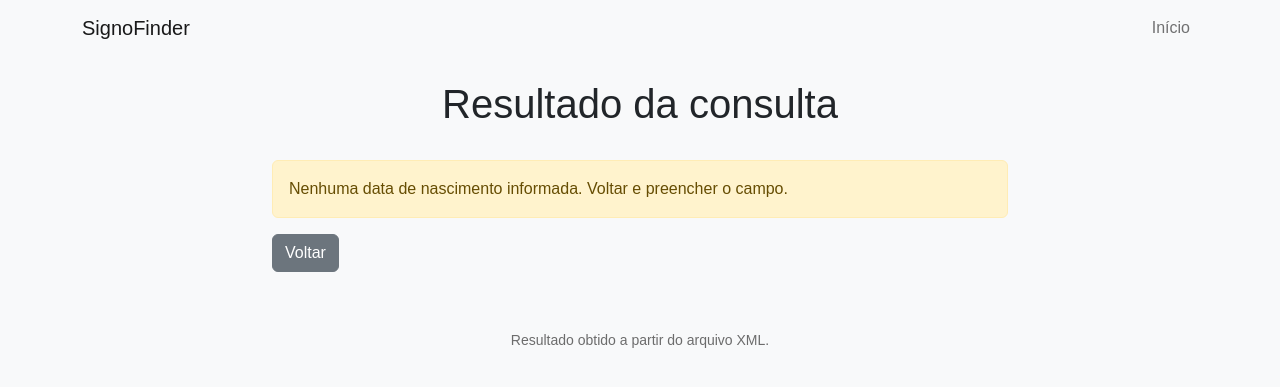
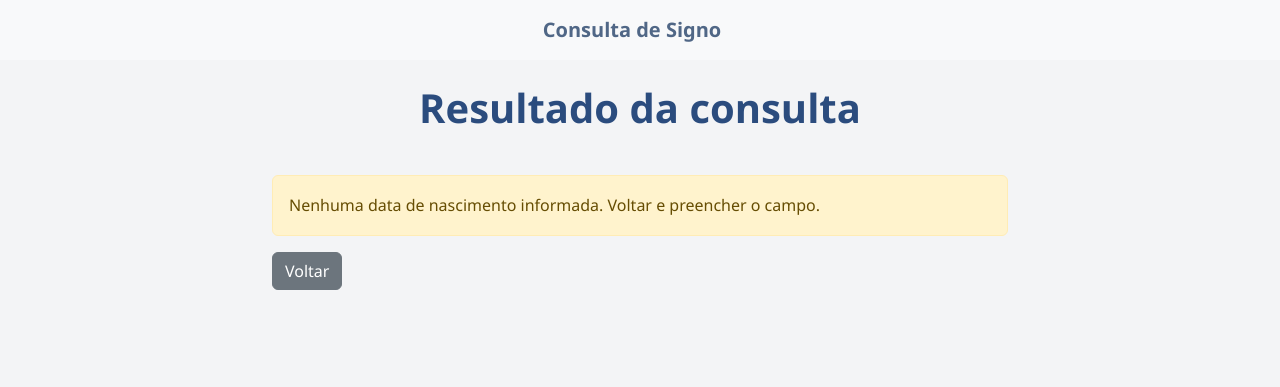
Before and after one commit to Camila-Falaschi/formulario-validacao-xml, a PHP site: page /show_zodiac_sign.php in a window 1280 px wide. Shown: the top 387 px of the page. Run offline with PHP 8.4, Linux system fonts and the light colour scheme; data that the repository does not hold is empty.

Commit message:
Fix: ajusta css e componentes

```diff
--- a/assets/css/style.css
+++ b/assets/css/style.css
@@ -1,33 +1,100 @@
 body {
-  background-color: #f8f9fa;
-  color: #212529;
-  font-family: Arial, Helvetica, sans-serif;
+  background-color: #f3f4f6;
+  color: #1f2937;
+  font-family: 'Source Sans 3', 'Segoe UI', Roboto, sans-serif;
+  margin: 0;
+  padding: 0;
+  line-height: 1.7;
+}
+
+h1, h2 {
+  text-align: center;
+  color: #2b4c7e;
+  margin-bottom: 1.2rem;
+  font-weight: 700;
+}
+
+.custom-title-header {
+  color: #506786;
+  font-weight: 700;
+}
+
+.custom-title-header:hover {
+  color: #0a4188;
 }
 
 .card-signo {
-  border-radius: 12px;
-  box-shadow: 0 6px 18px rgba(0,0,0,0.06);
+  background-color: #ffffff;
+  border: 1px solid #e5e7eb;
+  border-radius: 10px;
+  padding: 2rem;
+  text-align: center;
+  color: #111827;
+  width: 100%;
+  max-width: 600px;
+  box-shadow: 0 2px 10px rgba(0,0,0,0.05);
 }
 
 .signo-name {
-  font-size: 1.6rem;
+  font-size: 1.9rem;
   font-weight: 700;
+  color: #1e3a8a;
+  margin-bottom: 0.8rem;
+  text-transform: uppercase;
+  letter-spacing: 0.05em;
 }
 
 .description {
-  font-size: 1rem;
-  line-height: 1.4;
+  font-size: 1.05rem;
+  color: #374151;
+  max-width: 500px;
+  margin: 0 auto 1.5rem auto;
 }
 
-footer {
-  margin-top: 2.5rem;
-  padding: 1rem 0;
-  text-align: center;
-  color: #6c6c6c;
-}
-
-/* Form spacing */
 .form-section {
   max-width: 540px;
   margin: 0 auto;
 }
+
+label {
+  display: block;
+  font-weight: 600;
+  color: #374151;
+  margin-bottom: 0.3rem;
+}
+
+input[type="date"],
+button {
+  width: 100%;
+  padding: 0.75rem;
+  font-size: 1rem;
+  border-radius: 6px;
+  border: 1px solid #d1d5db;
+  background-color: #ffffff;
+  color: #111827;
+  box-sizing: border-box;
+}
+
+input[type="date"]:focus-visible,
+button:focus-visible {
+  outline: 3px solid #93c5fd;
+  outline-offset: 2px;
+}
+
+button {
+  margin-top: 1rem;
+  background-color: #2b4c7e;
+  color: #ffffff;
+  font-weight: 600;
+  border: none;
+}
+
+button:hover,
+button:focus-visible {
+  background-color: #1e3a8a;
+}
+
+button:disabled {
+  opacity: 0.6;
+  cursor: not-allowed;
+}
--- /dev/null
+++ b/assets/js/zodiac_logic.php
@@ -0,0 +1,43 @@
+<?php
+function findZodiacSign(DateTime $birthDate, string $xmlFile = 'signos.xml'): array {
+    if (!file_exists($xmlFile)) {
+        return ['error' => 'Arquivo de dados (signos.xml) não encontrado.'];
+    }
+
+    libxml_use_internal_errors(true);
+    $signos = simplexml_load_file($xmlFile);
+    if ($signos === false) {
+        return ['error' => 'Erro ao ler o arquivo XML de signos.'];
+    }
+
+    $birthMonthDay = $birthDate->format('m-d');
+
+    foreach ($signos->signo as $signo) {
+        $dataInicio = (string)$signo->dataInicio;
+        $dataFim = (string)$signo->dataFim;
+
+        $startMonthDay = DateTime::createFromFormat('d/m', $dataInicio)->format('m-d');
+        $endMonthDay = DateTime::createFromFormat('d/m', $dataFim)->format('m-d');
+
+        $isMatch = false;
+
+        if ($startMonthDay > $endMonthDay) {
+            if ($birthMonthDay >= $startMonthDay || $birthMonthDay <= $endMonthDay) {
+                $isMatch = true;
+            }
+        } else {
+            if ($birthMonthDay >= $startMonthDay && $birthMonthDay <= $endMonthDay) {
+                $isMatch = true;
+            }
+        }
+
+        if ($isMatch) {
+            return [
+                'signoNome' => (string)$signo->signoNome,
+                'descricao' => (string)$signo->descricao
+            ];
+        }
+    }
+
+    return ['error' => 'Não foi possível identificar o signo com a data informada.'];
+}
--- a/header.php
+++ /dev/null
@@ -1,32 +0,0 @@
-<?php
-?>
-<!doctype html>
-<html lang="pt-BR">
-<head>
-  <meta charset="utf-8">
-  <meta name="viewport" content="width=device-width, initial-scale=1">
-  <title>Consulta de Signo</title>
-
-  <link href="https://cdn.jsdelivr.net/npm/bootstrap@5.2.0/dist/css/bootstrap.min.css" rel="stylesheet"
-        integrity="sha384-gH2yIJqKdNHPEq0n4Mqa/HGKIhSkIHeL5AyhkYV8i59U5AR6csBvApHHNl/vI1Bx" crossorigin="anonymous">
-
-  <link rel="stylesheet" href="assets/css/style.css">
-</head>
-<body>
-  <nav class="navbar navbar-expand-lg navbar-light bg-light mb-4">
-    <div class="container">
-      <a class="navbar-brand" href="index.php">SignoFinder</a>
-      <button class="navbar-toggler" type="button" data-bs-toggle="collapse" data-bs-target="#navMenu"
-              aria-controls="navMenu" aria-expanded="false" aria-label="Alternar navegação">
-        <span class="navbar-toggler-icon"></span>
-      </button>
-
-      <div class="collapse navbar-collapse" id="navMenu">
-        <ul class="navbar-nav ms-auto">
-          <li class="nav-item"><a class="nav-link" href="index.php">Início</a></li>
-        </ul>
-      </div>
-    </div>
-  </nav>
-
-  <div class="container">
--- /dev/null
+++ b/layouts/footer.php
@@ -0,0 +1,5 @@
+</div> <script src="https://cdn.jsdelivr.net/npm/bootstrap@5.2.0/dist/js/bootstrap.bundle.min.js"
+        integrity="sha384-A3rJD856KowSb7dwlZdYEkO39Gagi7vIsF0jrRAoQmDKKtQBHUuLZ9AsSv4jD4Xa"
+        crossorigin="anonymous"></script>
+</body>
+</html>
--- /dev/null
+++ b/layouts/header.php
@@ -0,0 +1,24 @@
+<?php
+?>
+<!doctype html>
+<html lang="pt-BR">
+<head>
+  <meta charset="utf-8">
+  <meta name="viewport" content="width=device-width, initial-scale=1">
+  <title>Consulta de Signo</title>
+
+  <link href="https://cdn.jsdelivr.net/npm/bootstrap@5.2.0/dist/css/bootstrap.min.css" rel="stylesheet"
+        integrity="sha384-gH2yIJqKdNHPEq0n4Mqa/HGKIhSkIHeL5AyhkYV8i59U5AR6csBvApHHNl/vI1Bx" crossorigin="anonymous">
+
+  <link rel="stylesheet" href="assets/css/style.css">
+</head>
+<body>
+  <nav class="navbar navbar-expand-lg navbar-light bg-light mb-4">
+    <div class="container justify-content-center">
+      <a class="navbar-brand custom-title-header" href="index.php">
+        Consulta de Signo
+      </a>
+    </div>
+  </nav>
+
+  <div class="container">
--- a/show_zodiac_sign.php
+++ b/show_zodiac_sign.php
@@ -1,84 +1,24 @@
 <?php
-include('header.php');
+include('layouts/header.php');
+include('assets/js/zodiac_logic.php');
 
-function dateFromDayMonth($dayMonth, $year) {
-    $parts = explode('/', $dayMonth);
-    if (count($parts) != 2) return false;
-    list($d, $m) = $parts;
-    $d = intval($d);
-    $m = intval($m);
+$error = null;
+$result = null;
+$birthDate = null;
 
-    $dateStr = sprintf('%04d-%02d-%02d', $year, $m, $d);
-    return DateTime::createFromFormat('Y-m-d', $dateStr);
-}
-
-$data_nascimento = $_POST['data_nascimento'];
-
-if (!isset($data_nascimento) || empty($data_nascimento)) {
+if (empty($_POST['data_nascimento'])) {
     $error = "Nenhuma data de nascimento informada. Voltar e preencher o campo.";
 } else {
-    $input = $_POST['data_nascimento'];
-    $dt = DateTime::createFromFormat('Y-m-d', $input);
-    if (!$dt) {
+    $birthDate = DateTime::createFromFormat('Y-m-d', $_POST['data_nascimento']);
+
+    if (!$birthDate) {
         $error = "Data inválida. Utilizar formato de data válido (AAAA-MM-DD).";
     } else {
-        $birthDate = $dt;
-        $birthYear = intval($birthDate->format('Y'));
+        $result = findZodiacSign($birthDate, 'signos.xml');
 
-        if (!file_exists('signos.xml')) {
-            $error = "Arquivo signos.xml não encontrado.";
-        } else {
-            libxml_use_internal_errors(true);
-            $signos = simplexml_load_file('signos.xml');
-            if ($signos === false) {
-                $error = "Erro ao ler signos.xml.";
-            } else {
-                $found = null;
-
-                foreach ($signos->signo as $signo) {
-                    $dataInicio = (string)$signo->dataInicio;
-                    $dataFim = (string)$signo->dataFim;
-
-
-                    $start = dateFromDayMonth($dataInicio, $birthYear);
-                    $end = dateFromDayMonth($dataFim, $birthYear);
-
-                    if (!$start || !$end) continue;
-
-
-                    if ($start > $end) {
-
-                        $end = dateFromDayMonth($dataFim, $birthYear + 1);
-                    }
-
-                    $testDate = DateTime::createFromFormat('Y-m-d', $birthDate->format('Y-m-d'));
-
-                    if ($testDate >= $start && $testDate <= $end) {
-                        $found = $signo;
-                        break;
-                    }
-
-                    if ($start->format('Y') < $end->format('Y')) {
-
-                        $testDate2 = DateTime::createFromFormat('Y-m-d', sprintf('%04d-%02d-%02d',
-                            $birthYear + 1,
-                            intval($birthDate->format('m')),
-                            intval($birthDate->format('d'))
-                        ));
-                        if ($testDate2 >= $start && $testDate2 <= $end) {
-                            $found = $signo;
-                            break;
-                        }
-                    }
-                }
-
-                if ($found === null) {
-                    $error = "Não foi possível identificar o signo com a data informada.";
-                } else {
-                    $signoNome = (string)$found->signoNome;
-                    $descricao = (string)$found->descricao;
-                }
-            }
+        if (isset($result['error'])) {
+            $error = $result['error'];
+            $result = null;
         }
     }
 }
@@ -90,7 +30,7 @@ if (!isset($data_nascimento) || empty($data_nascimento)) {
     </div>
   </div>
 
-<?php if (isset($error)): ?>
+<?php if ($error): ?>
   <div class="row justify-content-center">
     <div class="col-md-8">
       <div class="alert alert-warning" role="alert">
@@ -101,31 +41,18 @@ if (!isset($data_nascimento) || empty($data_nascimento)) {
       </div>
     </div>
   </div>
-<?php else: ?>
+<?php elseif ($result): ?>
   <div class="row justify-content-center">
-    <div class="col-md-8">
-      <div class="card card-signo p-4">
-        <h2 class="signo-name"><?php echo htmlspecialchars($signoNome, ENT_QUOTES, 'UTF-8'); ?></h2>
-        <p class="description"><?php echo htmlspecialchars($descricao, ENT_QUOTES, 'UTF-8'); ?></p>
-        <hr>
-        <p><strong>Data de nascimento:</strong> <?php echo $birthDate->format('d/m/Y'); ?></p>
-        <a href="index.php" class="btn btn-primary">Consultar outra data</a>
-      </div>
+    <div class="card card-signo p-4">
+    <h2 class="signo-name"><?php echo htmlspecialchars($result['signoNome'], ENT_QUOTES, 'UTF-8'); ?></h2>
+      <p class="description"><?php echo htmlspecialchars($result['descricao'], ENT_QUOTES, 'UTF-8'); ?></p>
+      <hr>
+      <p><strong>Data de nascimento:</strong> <?php echo $birthDate->format('d/m/Y'); ?></p>
+      <a href="index.php" class="btn btn-primary">Consultar outra data</a>
     </div>
   </div>
 <?php endif; ?>
 
-  <footer>
-    <small>Resultado obtido a partir do arquivo XML.</small>
-  </footer>
-
 <?php
-
-echo "</div>\n";
+include('layouts/footer.php');
 ?>
-
-<script src="https:
-        integrity="sha384-A3rJD856KowSb7dwlZdYEkO39Gagi7vIsF0jrRAoQmDKKtQBHUuLZ9AsSv4jD4Xa"
-        crossorigin="anonymous"></script>
-</body>
-</html>
```
Also changed, not shown: index.php (+5 -18 lines).
